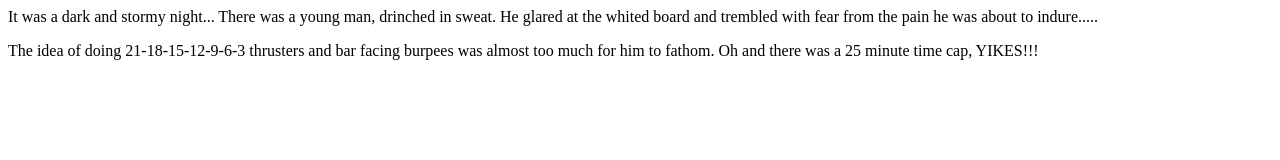
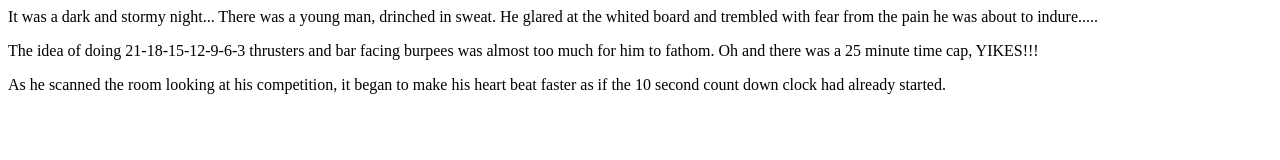
Before and after one commit to tenispro1975/fireside-story, a plain HTML site: page index.html in a window 1280 px wide. Drawn offline with Linux system fonts and the light colour scheme.

Commit message:
added fourth line

```diff
--- a/index.html
+++ b/index.html
@@ -2,5 +2,6 @@
         <body>
           <p>It was a dark and stormy night... There was a young man, drinched in sweat. He glared at the whited board and trembled with fear from the pain he was about to indure.....</p>
           <p>The idea of doing 21-18-15-12-9-6-3 thrusters and bar facing burpees was almost too much for him to fathom.  Oh and there was a 25 minute time cap, YIKES!!!</p>
+          <p>As he scanned the room looking at his competition, it began to make his heart beat faster as if the 10 second count down clock had already started.</p>
         </body>
       </html>
```
